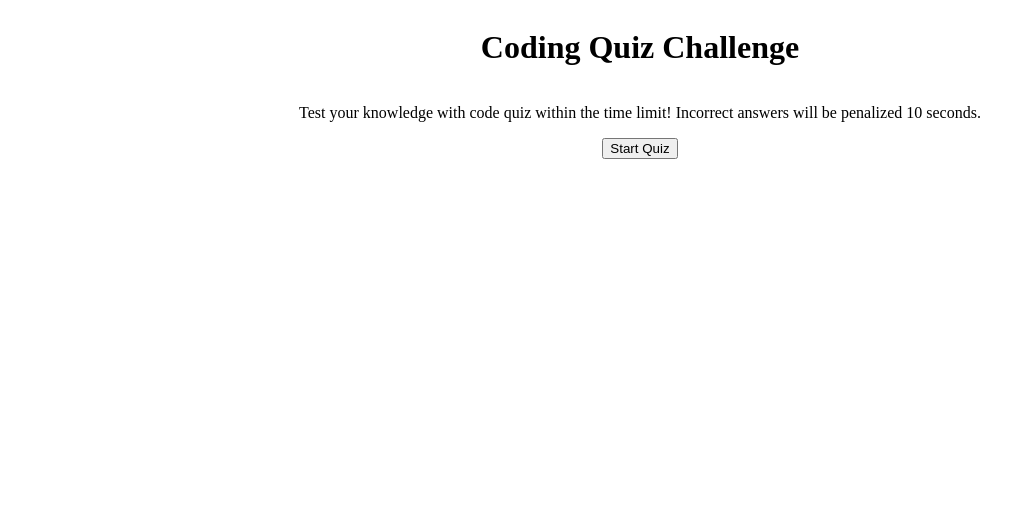
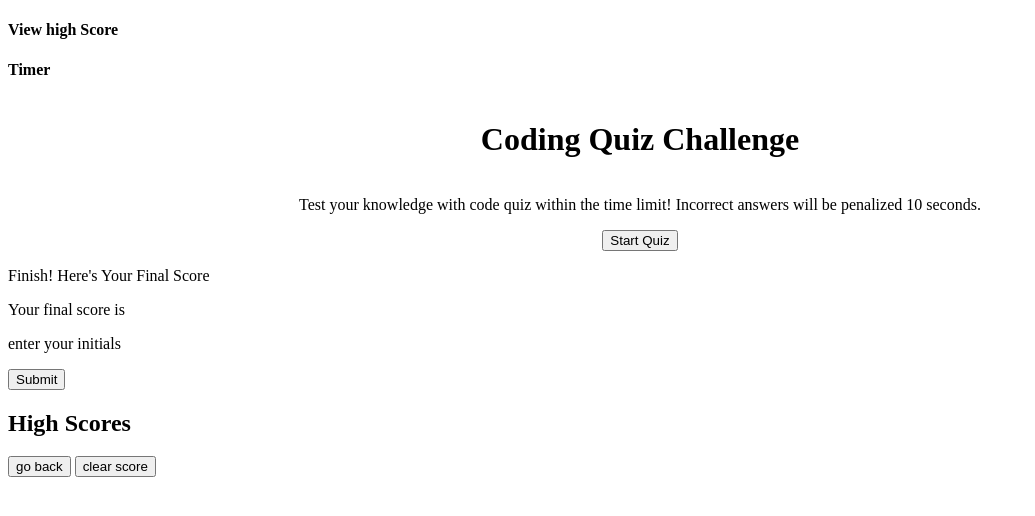
Before and after one commit to Jay-Luna/code-quiz, a plain HTML site: page index.html in a window 1280 px wide. Shown: the whole page, without its empty margins (0-1035 px from the left). Drawn offline with Linux system fonts and the light colour scheme.

Commit message:
completed html structure

```diff
--- a/index.html
+++ b/index.html
@@ -9,7 +9,17 @@
     <link rel="stylesheet" href="./assets/css/style.css" />
 </head>
 
+
+
 <body>
+    <header>
+        <nav>
+            <h4> View high Score</h4>
+            <!-- default time =0, start timer when quiz starts. deduct 10 sec. when incorrect -->
+            <h4>Timer</h4>
+
+        </nav>
+    </header>
     <!-- intro -->
     <div class="container firstPage">
         <h1><strong>Coding Quiz Challenge</strong></h1>
@@ -32,14 +42,28 @@
                 <button class="button4">first button</button>
             </ul>
         </form>
+        <p>text for answers</p>
     </div>
+
     <!-- question ends -->
 
-    <!-- all done page with submission button -->
-    <div></div>
+    <!-- all done page with submission button. Pause Timer -->
+    <div>
+        <p>Finish! Here's Your Final Score</p>
+        <!-- need to put the timer -->
+        <p>Your final score is</p>
+        <p>enter your initials</p>
+        <!-- store initial & score into local storage -->
+        <button class="submit-button">Submit</button>
+    </div>
 
     <!-- high scores page with "go back" & "clear high score" button -->
-    <div></div>
+    <div>
+        <h2>High Scores</h2>
+        <!-- create ordered list from local storage -->
+        <button class="goback-button">go back</button>
+        <button class="clear-button">clear score</button>
+    </div>
 
 
 
```
